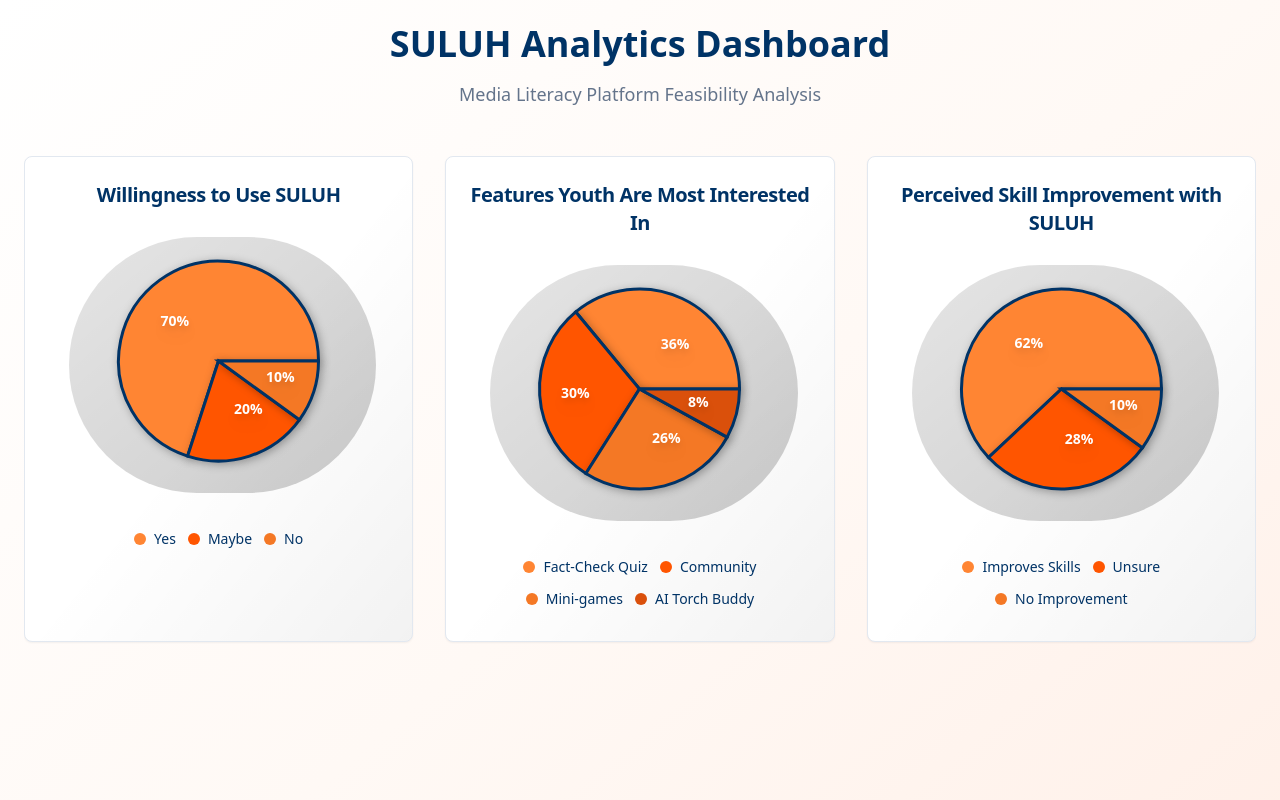
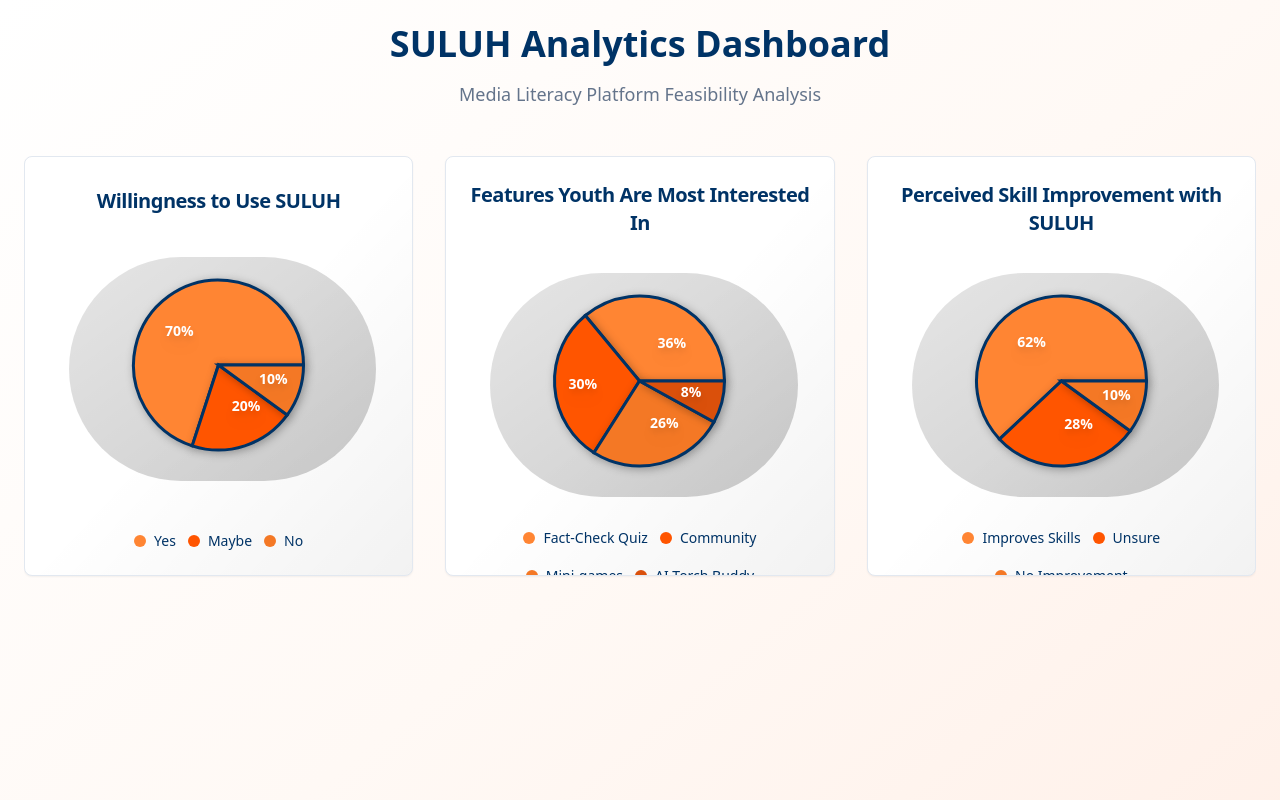
Before and after one commit to mudzakirsaid-sudo/suluh-flame-charts, a React (Vite) app: page / in a window 1280 px wide. Shown: the top 800 px of the page. Built offline with nearby package versions, Linux system fonts and the light colour scheme.

Commit message:
Adjust chart symmetry
Adjusted the positioning and sizing of chart elements to ensure better symmetry and visual balance across all three pie charts.

```diff
--- a/src/components/SuluhCharts.tsx
+++ b/src/components/SuluhCharts.tsx
@@ -53,18 +53,18 @@ const renderCustomLabel = ({ cx, cy, midAngle, innerRadius, outerRadius, percent
 
 // Individual Chart Component with 3D Effect
 const Chart3D = ({ data, title }: { data: any[], title: string }) => (
-  <Card className="relative overflow-hidden">
+  <Card className="relative overflow-hidden h-[420px] flex flex-col">
     {/* 3D Shadow Effect */}
     <div className="absolute inset-0 bg-gradient-to-br from-transparent via-transparent to-black/5 pointer-events-none" />
 
-    <CardHeader className="text-center pb-2">
-      <CardTitle className="text-xl font-bold text-[hsl(var(--navy))] dark:text-foreground">
+    <CardHeader className="text-center pb-4 flex-shrink-0">
+      <CardTitle className="text-xl font-bold text-[hsl(var(--navy))] dark:text-foreground min-h-[2.5rem] flex items-center justify-center">
         {title}
       </CardTitle>
     </CardHeader>
 
-    <CardContent className="relative pb-8">
-      <div className="relative h-72">
+    <CardContent className="relative flex-1 flex flex-col justify-between pb-6">
+      <div className="relative h-64 flex-shrink-0">
         {/* Base Shadow Ring */}
         <div className="absolute inset-4 rounded-full bg-gradient-to-br from-black/10 to-black/20 transform translate-x-1 translate-y-1" />
 
@@ -76,7 +76,7 @@ const Chart3D = ({ data, title }: { data: any[], title: string }) => (
               cy="50%"
               labelLine={false}
               label={renderCustomLabel}
-              outerRadius={100}
+              outerRadius={85}
               innerRadius={0}
               fill="#8884d8"
               dataKey="value"
@@ -97,16 +97,15 @@ const Chart3D = ({ data, title }: { data: any[], title: string }) => (
         </ResponsiveContainer>
       </div>
 
-
       {/* Legend */}
-      <div className="flex flex-wrap justify-center gap-3 mt-6 px-2">
+      <div className="flex flex-wrap justify-center gap-3 mt-4 px-2 min-h-[4rem] items-center">
         {data.map((entry, index) => (
           <div key={index} className="flex items-center gap-2">
             <div
-              className="w-3 h-3 rounded-full"
+              className="w-3 h-3 rounded-full flex-shrink-0"
               style={{ backgroundColor: entry.color }}
             />
-            <span className="text-sm font-medium text-[hsl(var(--navy))] dark:text-foreground">
+            <span className="text-sm font-medium text-[hsl(var(--navy))] dark:text-foreground whitespace-nowrap">
               {entry.name}
             </span>
           </div>
```
